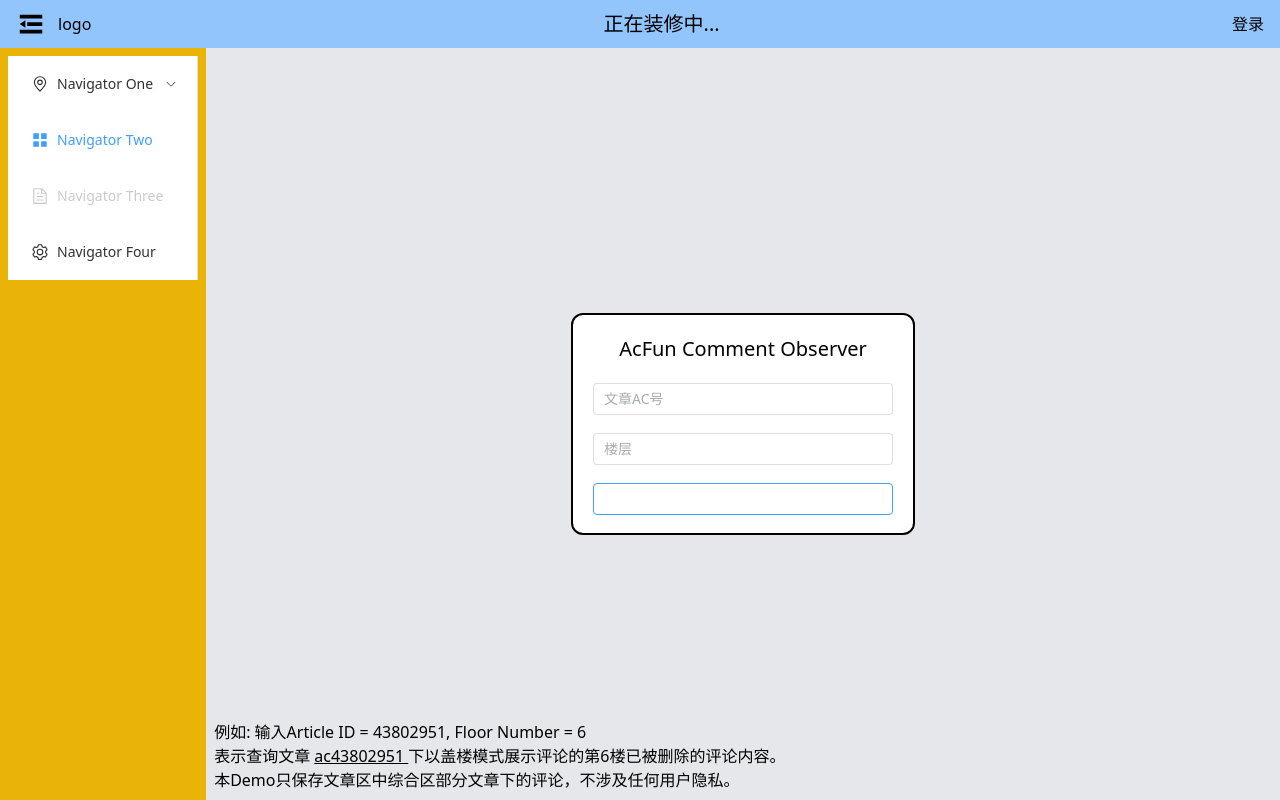
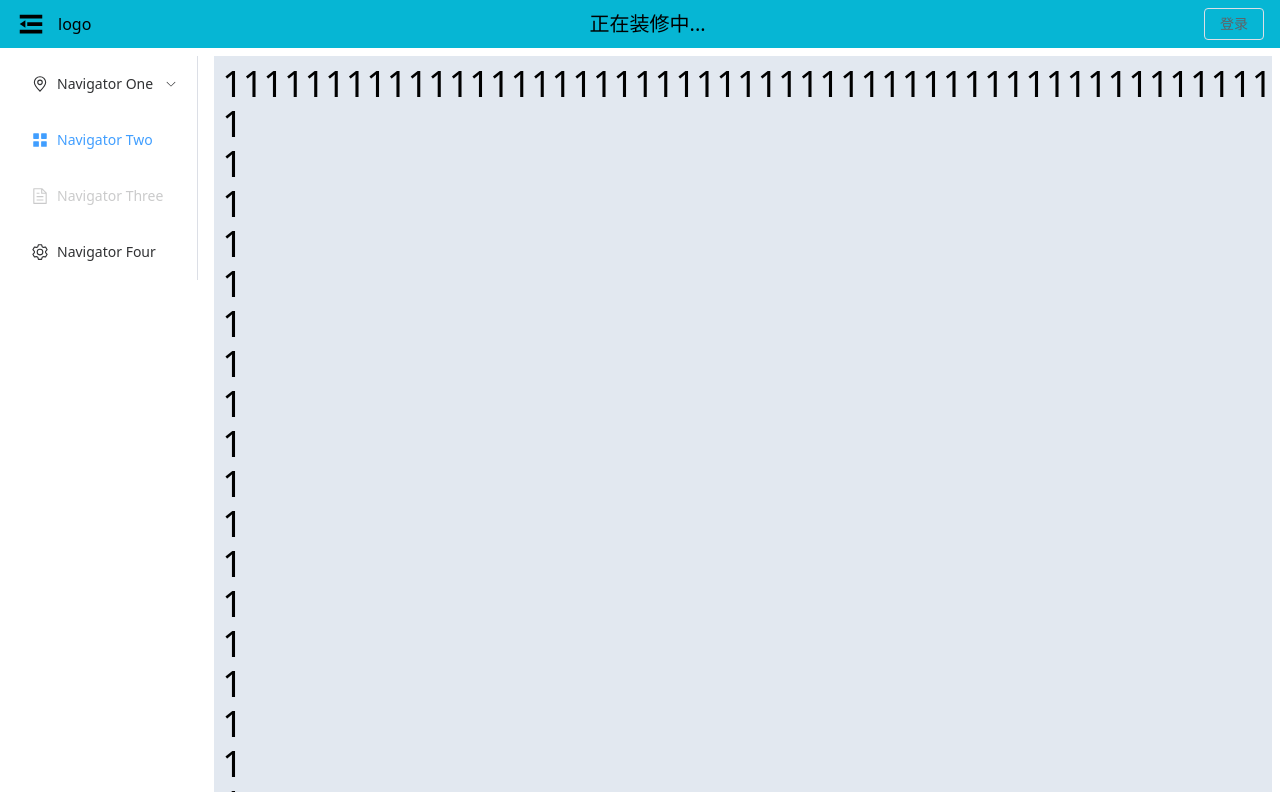
Before and after one commit to WangHongshuo/acfun_comments_observer_web, a Vue app in the folder frontend/: page /#/test in a window 1280 px wide. Before the commit this address led to /#/. Built offline with nearby package versions, Linux system fonts and the light colour scheme; no server answers.

Commit message:
frontend: add login page

```diff
--- a/frontend/components.d.ts
+++ b/frontend/components.d.ts
@@ -15,8 +15,6 @@
     ElMenu: typeof import('element-plus/es')['ElMenu']
     ElMenuItem: typeof import('element-plus/es')['ElMenuItem']
     ElMenuItemGroup: typeof import('element-plus/es')['ElMenuItemGroup']
-    ElRadioButton: typeof import('element-plus/es')['ElRadioButton']
-    ElRadioGroup: typeof import('element-plus/es')['ElRadioGroup']
     ElSubMenu: typeof import('element-plus/es')['ElSubMenu']
     Hamburger: typeof import('./src/components/hamburger/index.vue')['default']
     RouterLink: typeof import('vue-router')['RouterLink']
--- a/frontend/src/App.vue
+++ b/frontend/src/App.vue
@@ -3,7 +3,7 @@
 </template>
 
 <script lang="ts" setup>
-import layout from '@/layout/index.vue'
+import layout from '@/layouts/index.vue'
 </script>
 
 <style scoped></style>
--- /dev/null
+++ b/frontend/src/constants/app.ts
@@ -0,0 +1,4 @@
+export enum DeviceType {
+  Desktop,
+  Mobile
+}
--- a/frontend/src/layout/components/navibar.vue
+++ b/frontend/src/layouts/components/navibar.vue
@@ -1,12 +1,12 @@
 <template>
-  <div class="navibar bg-blue-300 min-h-12 flex items-center justify-between px-4">
+  <div class="navibar min-h-12 flex items-center justify-between px-4">
     <div class="flex flex-row items-center gap-x-3">
       <hambuger :is-collapse="isCollapse" @click="toggleSidbar" />
       <div>logo</div>
     </div>
     <div class=" text-center text-xl">正在装修中...</div>
     <div class="toolbar">
-      <span>登录</span>
+      <el-button @click="onLogin">登录</el-button>
     </div>
   </div>
 </template>
@@ -14,7 +14,10 @@
 <script lang="ts" setup>
 import hambuger from '@/components/hamburger/index.vue'
 import { toRef, onMounted } from 'vue'
-import useAppStore from '@/store/app';
+import useAppStore from '@/store/app'
+import { useRouter } from "vue-router"
+
+const router = useRouter()
 
 const appStore = useAppStore()
 const isCollapse = toRef(appStore.sidebar, 'isCollapse')
@@ -27,6 +30,9 @@
   appStore.toggleSidebar()
 }
 
+const onLogin = () => {
+  router.push('/login')
+}
 </script>
 
 <style lang="scss" scoped></style>
--- a/frontend/src/layout/components/sidebar.vue
+++ b/frontend/src/layouts/components/sidebar.vue
@@ -1,5 +1,5 @@
 <template>
-  <div class="sidebar bg-yellow-500 h-full px-2 py-2">
+  <div class="sidebar h-full px-2 py-2">
     <el-menu default-active="2" class="el-menu-vertical-demo" :collapse="isCollapse" @open="handleOpen"
       @close="handleClose">
       <el-sub-menu index="1">
--- a/frontend/src/layout/index.vue
+++ b/frontend/src/layouts/index.vue
@@ -1,9 +1,9 @@
 <template>
   <div v-show="true" class="h-screen w-screen flex flex-col">
-    <navibar id="navibar" />
+    <navibar id="navibar" class=" bg-cyan-500" />
     <div :style="{ height: appMainHeight + 'px' }" class="flex flex-row flex-grow">
       <sidebar id="sidebar" />
-      <div class="w-full bg-gray-200 px-2 py-2 overflow-y-auto">
+      <div class="w-full bg-slate-200 p-2 m-2 overflow-y-auto">
         <router-view />
       </div>
     </div>
--- a/frontend/src/styles/output.css
+++ b/frontend/src/styles/output.css
@@ -565,6 +565,10 @@
   bottom: 0px;
 }
 
+.m-2 {
+  margin: 0.5rem;
+}
+
 .flex {
   display: flex;
 }
@@ -639,14 +643,14 @@
   border-color: rgb(0 0 0 / var(--tw-border-opacity));
 }
 
-.bg-blue-300 {
+.bg-cyan-500 {
   --tw-bg-opacity: 1;
-  background-color: rgb(147 197 253 / var(--tw-bg-opacity));
+  background-color: rgb(6 182 212 / var(--tw-bg-opacity));
 }
 
-.bg-gray-200 {
+.bg-slate-200 {
   --tw-bg-opacity: 1;
-  background-color: rgb(229 231 235 / var(--tw-bg-opacity));
+  background-color: rgb(226 232 240 / var(--tw-bg-opacity));
 }
 
 .bg-white {
@@ -654,9 +658,8 @@
   background-color: rgb(255 255 255 / var(--tw-bg-opacity));
 }
 
-.bg-yellow-500 {
-  --tw-bg-opacity: 1;
-  background-color: rgb(234 179 8 / var(--tw-bg-opacity));
+.p-2 {
+  padding: 0.5rem;
 }
 
 .px-2 {
--- a/frontend/src/views/login/index.vue
+++ b/frontend/src/views/login/index.vue
@@ -1,7 +1,33 @@
 <template>
-  <p>Hello...</p>
+  <div class="relative flex w-full h-full items-center justify-center">
+    <div class="flex bg-white flex-col px-5 rounded-xl border-solid border-2 border-black">
+      <div class="text-center text-xl py-5">登 录</div>
+      <el-form ref="ruleFormRef" :model="loginParam" style="max-width: 300px" status-icon>
+        <el-form-item prop="email">
+          <el-input v-model="loginParam.email" placeholder="邮箱" />
+        </el-form-item>
+        <el-form-item prop="password">
+          <el-input v-model="loginParam.password" type="password" placeholder="密码" show-password />
+        </el-form-item>
+        <el-form-item>
+          <el-button type="primary" style="width: 120px;" @click="onLogin">登录</el-button>
+          <el-button type="default" style="width: 120px;" disabled>注册</el-button>
+        </el-form-item>
+      </el-form>
+    </div>
+  </div>
 </template>
 
 <script lang="ts" setup>
+import { reactive } from 'vue'
+
+const loginParam = reactive({
+  email: '',
+  password: '',
+})
+
+const onLogin = () => {
+  console.log(loginParam)
+}
 
 </script>
--- a/frontend/src/views/search-page/index.vue
+++ b/frontend/src/views/search-page/index.vue
@@ -4,7 +4,7 @@
       <div class="text-center text-xl py-5">AcFun Comment Observer</div>
       <el-form ref="ruleFormRef" :model="queryParam" style="max-width: 300px" :rules="rules" status-icon>
         <el-form-item prop="aid">
-          <el-input v-model="queryParam.aid" placeholder="文章AC号" />
+          <el-input v-model.number="queryParam.aid" placeholder="文章AC号" />
         </el-form-item>
         <el-form-item prop="floorNumber">
           <el-input v-model.number="queryParam.floorNumber" placeholder="楼层" />
@@ -70,6 +70,7 @@
       .catch((error: any) => {
         console.log(error)
       })
+    return true
   })
 }
 
```
Also changed, not shown: frontend/src/layouts/hooks/use-resize.ts (added).
